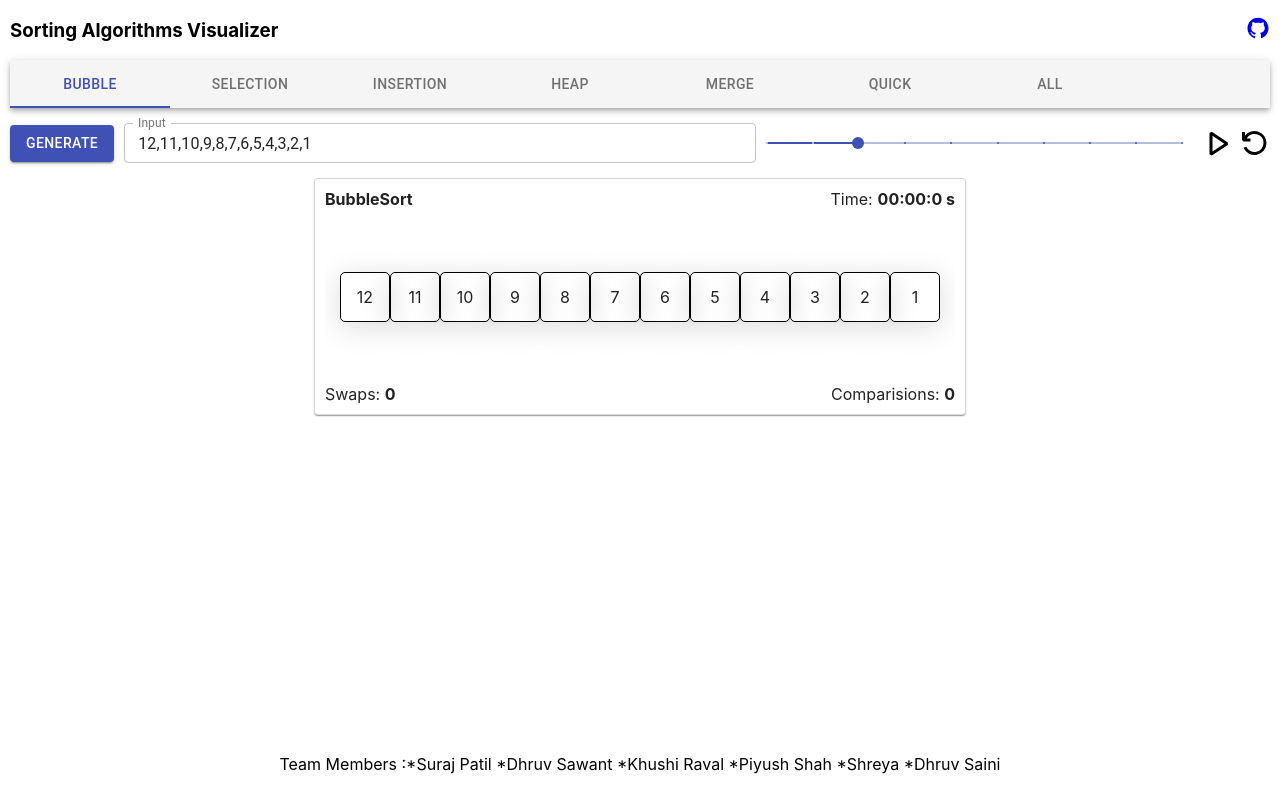
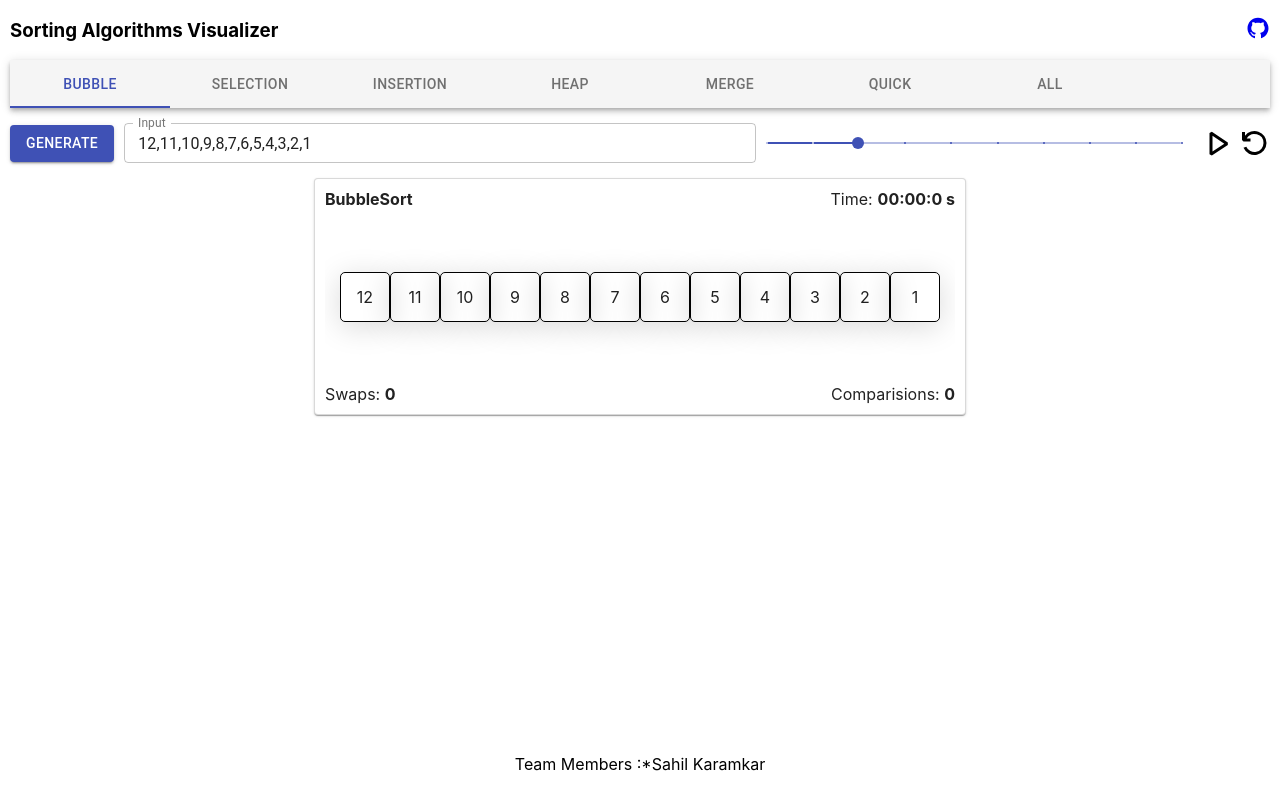
Before and after one commit to 14-sahil/SortVista-Sorting-Visualizer, a React (Vite) app: page / in a window 1280 px wide. Built offline with nearby package versions, Linux system fonts and the light colour scheme.

Commit message:
Update Footer.jsx

```diff
--- a/src/components/Footer.jsx
+++ b/src/components/Footer.jsx
@@ -14,7 +14,7 @@ export function Footer() {
   return (
     <FooterDiv>
      <p>
-      Team Members :*Suraj Patil *Dhruv Sawant *Khushi Raval *Piyush Shah *Shreya *Dhruv Saini
+      Team Members :*Sahil Karamkar
      </p>
     </FooterDiv>
   );
```
